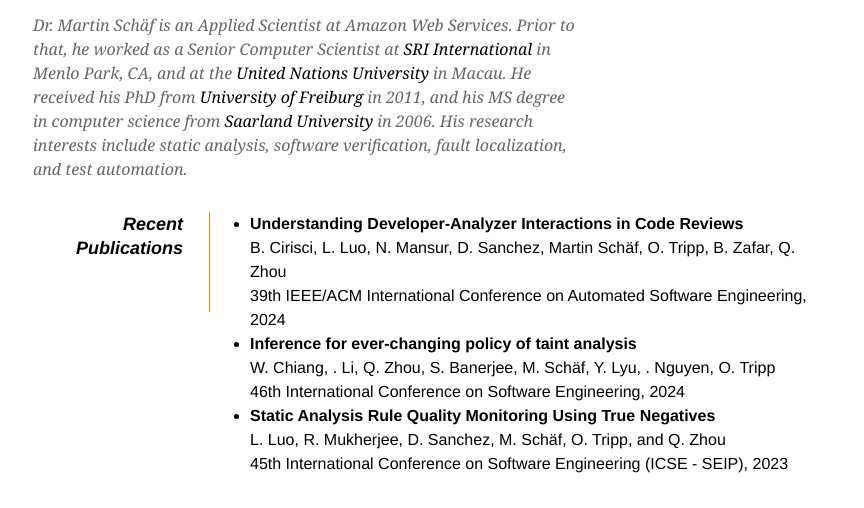
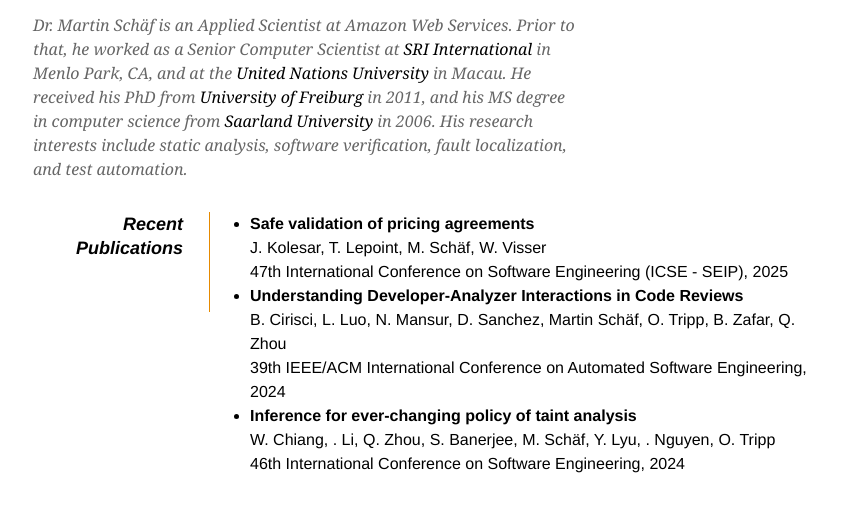
Before and after one commit to martinschaef/martinschaef.github.io, a plain HTML site: page index.html in a window 1280 px wide. Shown: the part 174-682 px from the top of the page, without its empty margins (207-1071 px from the left). Drawn offline with Linux system fonts and the light colour scheme.

Commit message:
adding index

```diff
--- a/index.html
+++ b/index.html
@@ -174,6 +174,12 @@
             <dd>
                 <ul>
                     <li>
+                        <b><a href="https://www.amazon.science/publications/safe-validation-of-pricing-agreements" target="_blank">Safe validation of pricing agreements</a></b><br />
+                        J. Kolesar, T. Lepoint, M. Schäf, W. Visser<br />
+                        47th International Conference on Software Engineering (ICSE - SEIP), 2025
+                    </li>
+
+                    <li>
                         <b><a href="https://www.amazon.science/publications/understanding-developer-analyzer-interactions-in-code-reviews" target="_blank">Understanding Developer-Analyzer Interactions in Code Reviews</a></b><br />
                         B. Cirisci, L. Luo, N. Mansur, D. Sanchez, Martin Schäf, O. Tripp, B. Zafar, Q. Zhou<br />
                         39th IEEE/ACM International Conference on Automated Software Engineering, 2024
@@ -182,11 +188,6 @@
                         <b><a href="https://www.amazon.science/publications/inference-for-ever-changing-policy-of-taint-analysis" target="_blank">Inference for ever-changing policy of taint analysis</a></b><br />
                         W. Chiang, . Li, Q. Zhou, S. Banerjee, M. Schäf, Y. Lyu, . Nguyen, O. Tripp<br />
                         46th International Conference on Software Engineering, 2024
-                    </li>
-                    <li>
-                        <b><a href="https://www.amazon.science/publications/long-term-static-analysis-rule-quality-monitoring-using-true-negatives" target="_blank">Static Analysis Rule Quality Monitoring Using True Negatives</a></b><br />
-                        L. Luo, R. Mukherjee, D. Sanchez, M. Schäf, O. Tripp, and Q. Zhou<br />
-                        45th International Conference on Software Engineering (ICSE - SEIP), 2023
                     </li>
                 </ul>
 
```
